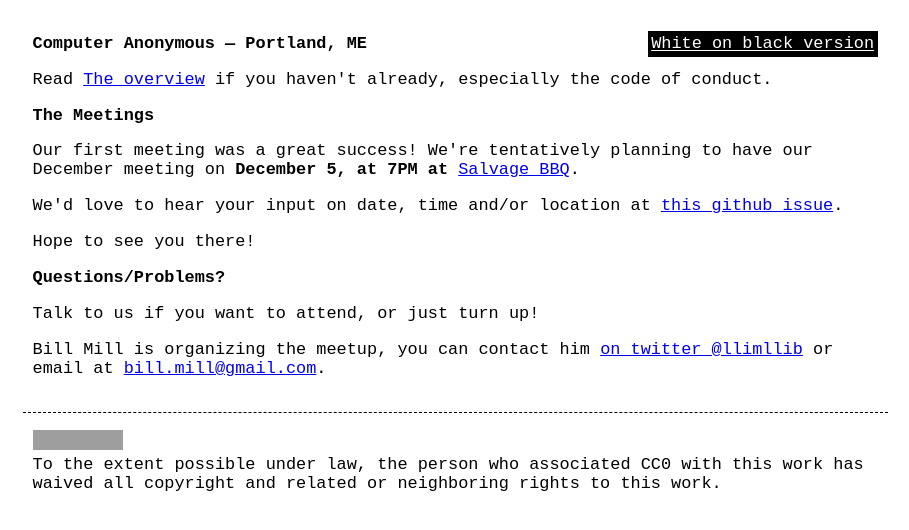
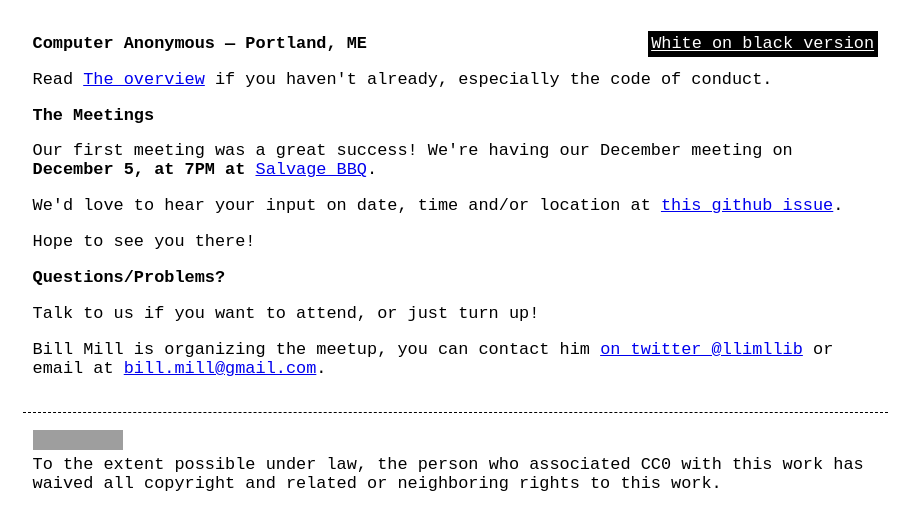
Before and after one commit to computeranonymous/computer, a Jekyll site: the page built from us_portland.html, in a window 1280 px wide. Shown: the top 530 px of the page, without its empty margins (185-1094 px from the left). Built offline with Jekyll 4.4.1, drawn with Linux system fonts in a browser that asks for light colours; grey boxes are pictures that could not be loaded.

Commit message:
us_portland isn't tentative any longer

```diff
--- a/us_portland.html
+++ b/us_portland.html
@@ -8,7 +8,7 @@
 
 <h3>The Meetings</h3>
 
-<p>Our first meeting was a great success! We're tentatively planning to have our December meeting on <b>December 5, at 7PM at</b> <a href="http://salvagebbq.com/">Salvage BBQ</a>.
+<p>Our first meeting was a great success! We're having our December meeting on <b>December 5, at 7PM at</b> <a href="http://salvagebbq.com/">Salvage BBQ</a>.
 
 <p>We'd love to hear your input on date, time and/or location at <a href="https://github.com/llimllib/computer/issues/1">this github issue</a>.
 
```
